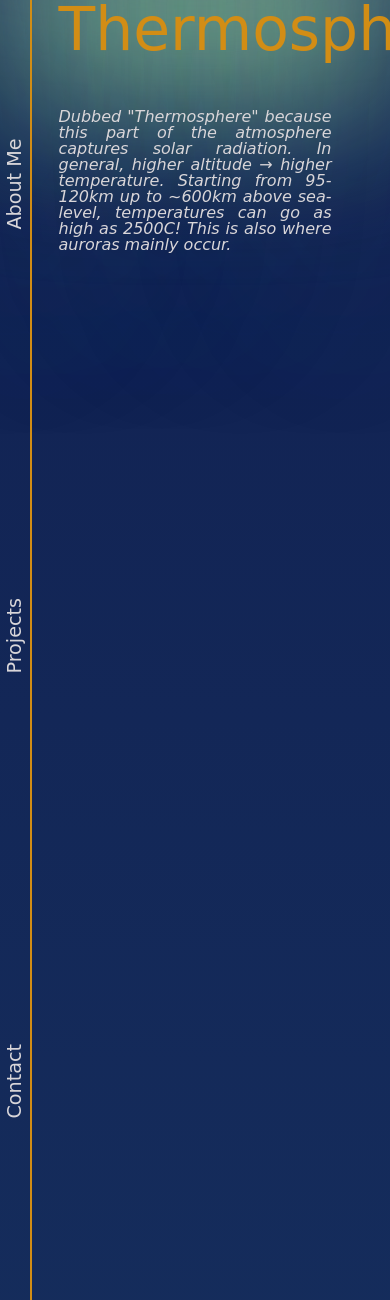
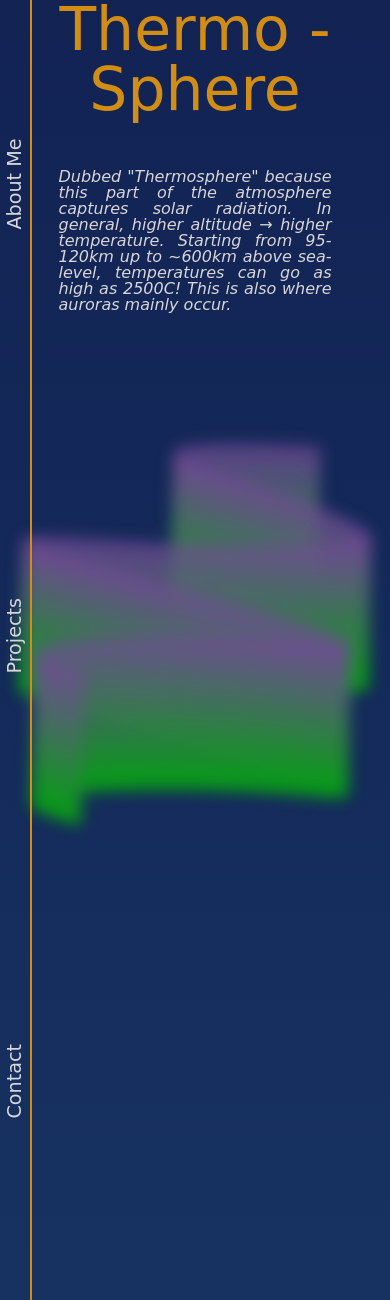
Before and after one commit to Peureki/portfolio, a PHP site: page /portfolio/ in a window 390 px wide, after a click on "About Me". Shown: the part 666-1966 px from the top of the page. Run offline with PHP 8.4, Linux system fonts and the light colour scheme; some web fonts are replaced.

Commit message:
Bug fixes added after revamp

```diff
--- a/index.php
+++ b/index.php
@@ -2,7 +2,7 @@
 <html>
 <head>
 	<?php
-		// $base  = "https://www.mattnewyen.com";
+		//$base  = "https://www.mattnewyen.com";
 		$base = "http://localhost/portfolio";
 		$date = date("D M d, Y G:i"); // For versioning
 	?>
@@ -88,21 +88,9 @@
 	-->
 
 	<div id = "thermosphere" class = "thermosphere">
+
 		<div class = "aurora-box">
-			<span></span>
-			<span></span>
-			<span></span>
-			<span></span>
-			<span></span>
-			<!-- Lines going through the aurora with same background as the default -->
-			<span></span>
-			<span></span>
-			<span></span>
-			<span></span>
-			<span></span>
-			<span></span>
-			<span></span>
-			<span></span>
+			<img src = "./images/aurora.png">
 		</div>
 
 		<div class = "double-box">
@@ -159,7 +147,7 @@
 			</div>
 
 			<div class = "right-box">
-				<div class = "header">
+				<div id = "thermo-header" class = "header">
 					Thermosphere
 				</div>
 
--- a/styles.css
+++ b/styles.css
@@ -24,6 +24,7 @@
 {
     width: 100%;
     height: 100%;
+    height: calc(var(--vh, 1vh) * 100);
     margin: 0px;
     padding: 0px;
     scroll-behavior: smooth;
@@ -32,6 +33,7 @@
 
 body {
     font-family: 'Patua One', cursive;
+    position: relative;
     background: #DDDFDA;
     line-height:1;
 }
@@ -280,82 +282,38 @@
 }
 .aurora-box{
     width: 100vw;
-    height: 1000px;
-}
-.aurora-box span{
-    position: absolute;
-    width: 100%;
-    filter: blur(80px);
-    -webkit-transition: all 1s ease;
-    transition: all 1s ease;
-}
-/* Layers of the aurora */
-.aurora-box span:nth-child(1){
-    height: 5%;
-    top: 20%;
-    background-color: #3E474C; /* Gray with a hint of blue */
-    animation: expandHeight 5s ease infinite;
-}
-.aurora-box span:nth-child(2){
-    height: 5%;
-    top: 30%;
-    background-color: #B18FB3; /* Light pink */
-    animation: expandHeight 5s ease 1s infinite;
-}
-.aurora-box span:nth-child(3){
-    height: 5%;
-    top: 40%;
-    background-color: #C074CB; /* Dark pink */
-    animation: expandHeight 5s ease 5s infinite;
-}
-.aurora-box span:nth-child(4){
-    height: 5%;
-    top: 50%;
-    background-color: #BACBC9; /* Very light green */
-    animation: expandHeight 5s ease 4s infinite;
-}
-.aurora-box span:nth-child(5){
-    height: 5%;
-    top: 60%;
-    background-color: #97D59A; /* Light green */
-    animation: expandHeight 5s ease 2s infinite;
-}
-/* Lines that go through the aurora with same background as default */
-/* From 6th child - 13th */
-.aurora-box span:nth-child(n+6):nth-child(-n+13){
-    height: 100%;
-    border-radius: 50%;
-    width: 3%;
-    background: linear-gradient(#0F1B4D, #1E4873);
-}
-.aurora-box span:nth-child(6){
-    left: 10%;
-}
-.aurora-box span:nth-child(7){
-    left: 20%;
-}
-.aurora-box span:nth-child(8){
-    left: 35%;
-}
-.aurora-box span:nth-child(9){
-    left: 45%;
-}
-.aurora-box span:nth-child(10){
-    width: 3%;
-}
-.aurora-box span:nth-child(11){
-    left: 60%;
-}
-.aurora-box span:nth-child(12){
-    left: 80%;
-}
-.aurora-box span:nth-child(13){
-    left: 90%;
-}
-@keyframes expandHeight{
-    0% { height: 5%; }
-    50% { height: 20%; }
-    100% { height: 5%; }
+    height: 100vh;
+}
+.aurora-box img{
+    position: absolute;
+    top: 0;
+    bottom: 0;
+    left: 0;
+    right: 0;
+    margin: auto;
+    width: 40%;
+    animation: smallMovement 10s linear infinite;
+}
+@keyframes smallMovement{
+    0% {
+        opacity: 1;
+    }
+    50% {
+        opacity: 0.5;
+    }
+    100% {
+        opacity: 1;
+    }
+}
+@media only screen and (max-width: 3000px){
+    .aurora-box img{
+        width: 40%;
+    }
+}
+@media only screen and (max-width: 600px){
+    .aurora-box img{
+        width: 100%;
+    }
 }
 /*
     ========================
@@ -470,7 +428,7 @@
     .mesosphere,
     .stratosphere,
     .troposphere{
-        height: 200vh;
+        height: 150vh;
     }
 }
 /* Animations for elements floating across each atmosphere */
@@ -511,7 +469,7 @@
 }
 .page-box{
     margin: 0 auto;
-    padding: 0 auto
+    padding: 0 auto;
     max-width: 1300px;
     position: relative;
     z-index: 100;
@@ -752,6 +710,7 @@
     height: 50px;
     vertical-align: middle;
     padding-left: 10px;
+    background-color: white;
 }
 /* For very small descriptions such as listing skillset */
 .slides-subheader{
@@ -1139,7 +1098,7 @@
 }
 .weather-box input[type="button"]{
     background: var(--sky-bkg-color);
-    border: 1px solid black
+    border: 1px solid black;
     border-radius: 10px;
 }
 .weather-box h1{
@@ -1355,7 +1314,7 @@
     50% {left: 100%; opacity: 1;}
     51% {left: 100%; opacity: 0;}
     52% {left: -80%; opacity: 0;}
-    53% {left: -80% opacity: 1;}
+    53% {left: -80%; opacity: 1;}
     100% {left: 10%; opacity: 1;}
 }
 @keyframes big_cloud_50left_to_right{
@@ -1363,7 +1322,7 @@
     50% {left: 200%; opacity: 1;}
     51% {left: 200%; opacity: 0;}
     52% {left: -100%; opacity: 0;}
-    53% {left: -100% opacity: 1;}
+    53% {left: -100%; opacity: 1;}
     100% {left: 50%; opacity: 1;}
 }
 /*
--- a/weather.js
+++ b/weather.js
@@ -1,3 +1,12 @@
+// When the window resizes, adjust the height to get 100%
+// This is mostly for mobile to prevent the address bar from creating random space on the bottom
+window.addEventListener('resize', () => {
+	// Update element's size
+	let vh = window.innerHeight * 0.01;
+	// Set var --vh to be the new size
+	document.documentElement.style.setProperty('--vh', `${vh}px`);
+})
+
 // Global variables to switch to diff styles
 var body = document.body,
 	wholeHTML = document.documentElement,
@@ -20,6 +29,10 @@
 
 // Mobile width
 var mobileWidth = window.matchMedia("(max-width: 600px)");
+// Thermosphere is too long of a word for mobile without being cut off
+if (mobileWidth.matches){
+	document.getElementById('thermo-header').innerHTML = "Thermo -Sphere"
+}
 
 var progressBar = document.getElementById('progress-bar'),
 	daylight,
```
Also changed, not shown: images/aurora.png (added).
